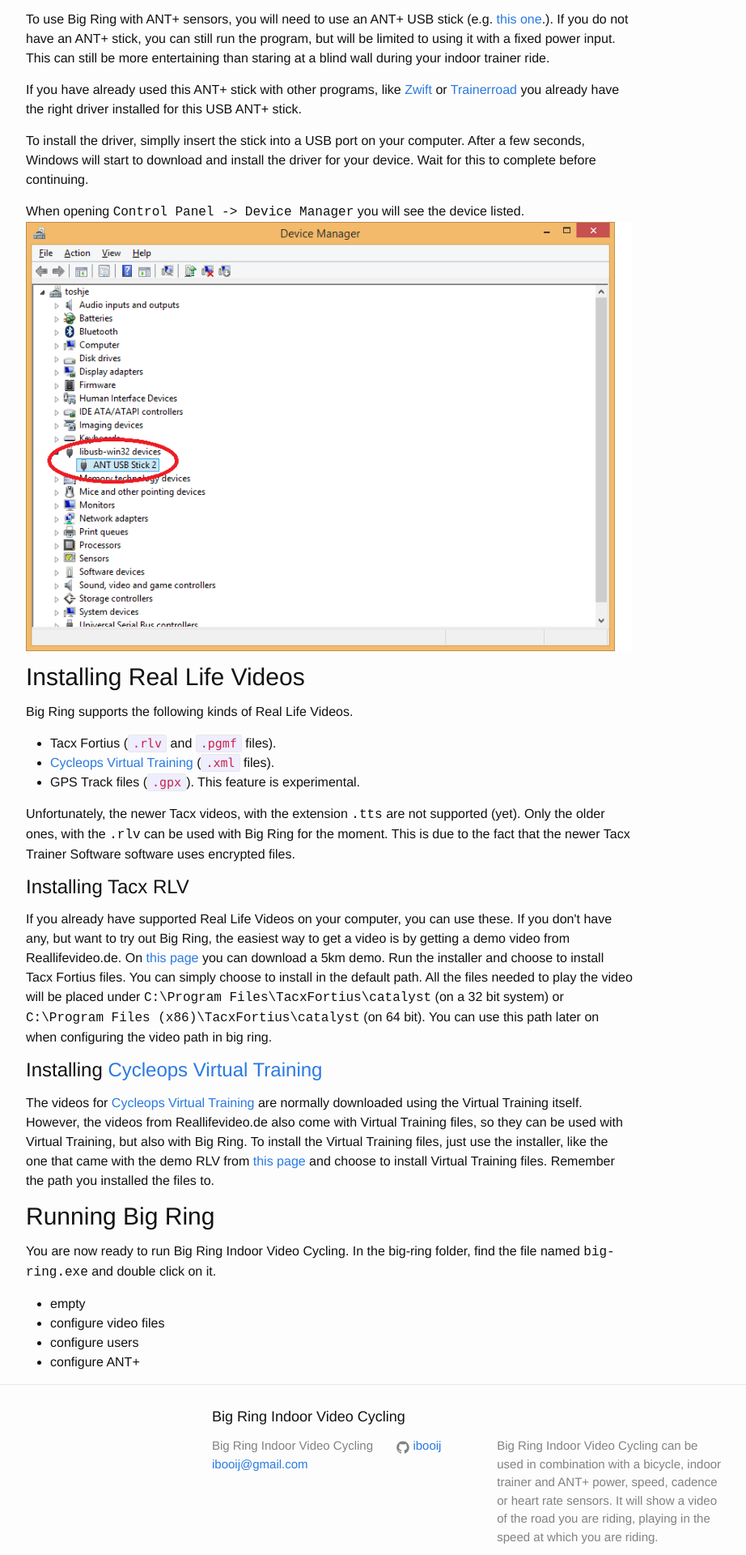
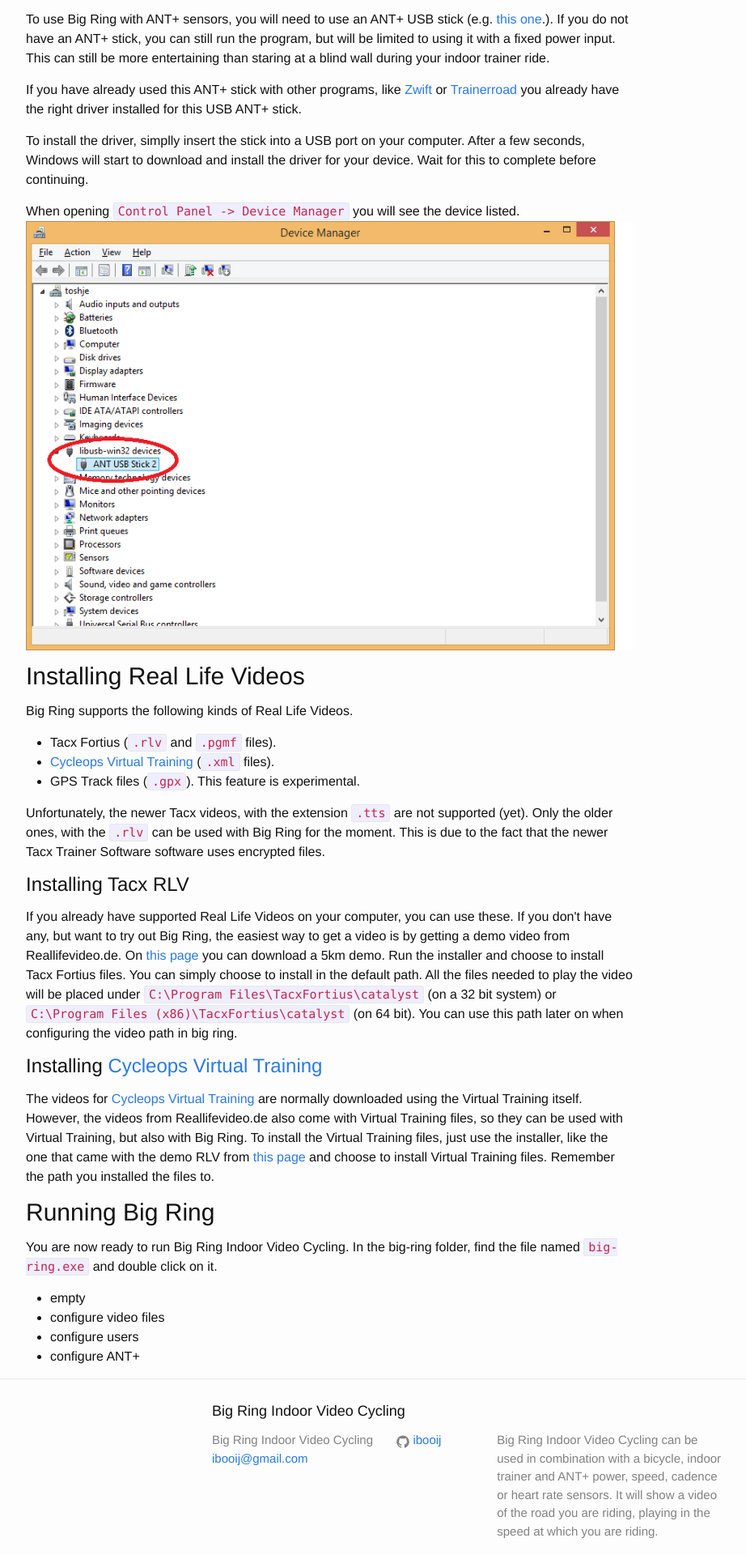
Before and after one commit to rsippl/big-ring, a Jekyll site: the page built from instructions.html, in a window 1280 px wide. Shown: the part 667-2587 px from the top of the page at 81% size, without its empty margins (38-960 px from the left). Built offline with Jekyll 4.4.1, drawn with Linux system fonts in a browser that asks for light colours; nearby versions of some CDN libraries.

Commit message:
replaced <tt> with <code>. Looks nicer

```diff
--- a/instructions.html
+++ b/instructions.html
@@ -48,7 +48,7 @@
     will start to download and install the driver for your device. Wait for this
     to complete before continuing.</p>
 
-    <p>When opening <tt>Control&nbsp;Panel&nbsp;->&nbsp;Device&nbsp;Manager</tt>
+    <p>When opening <code>Control&nbsp;Panel&nbsp;->&nbsp;Device&nbsp;Manager</code>
         you will see the device listed.
         <img src="assets/images/device_manager.png" alt="Device Manager" class="img-responsive center-block" />
     </p>
@@ -62,8 +62,8 @@
             <li>GPS Track files (<code>.gpx</code>). This feature is experimental.
         </ul>
 
-        Unfortunately, the newer Tacx videos,  with the extension <tt>.tts</tt> are not supported (yet). Only the older
-        ones, with the <tt>.rlv</tt> can be used with Big Ring for the moment.
+        Unfortunately, the newer Tacx videos,  with the extension <code>.tts</code> are not supported (yet). Only the older
+        ones, with the <code>.rlv</code> can be used with Big Ring for the moment.
         This is due to the fact that the newer Tacx Trainer Software software uses
         encrypted files.</p>
 
@@ -77,8 +77,8 @@
         you can download a 5km demo. Run the installer and choose to install
         Tacx Fortius files. You can simply choose to install in the default path.
         All the files needed to play the video will be placed under
-        <tt>C:\Program Files\TacxFortius\catalyst</tt> (on a 32 bit system) or
-        <tt>C:\Program Files (x86)\TacxFortius\catalyst</tt> (on 64 bit). You can
+        <code>C:\Program Files\TacxFortius\catalyst</code> (on a 32 bit system) or
+        <code>C:\Program Files (x86)\TacxFortius\catalyst</code> (on 64 bit). You can
         use this path later on when configuring the video path in big ring.
     </p>
 
@@ -94,7 +94,7 @@
     <h2>Running Big Ring</h2>
 
     <p>You are now ready to run Big Ring Indoor Video Cycling. In the big-ring
-        folder, find the file named <tt>big-ring.exe</tt> and double click
+        folder, find the file named <code>big-ring.exe</code> and double click
         on it.</p>
     <ul>
         <li>empty</li>
```
